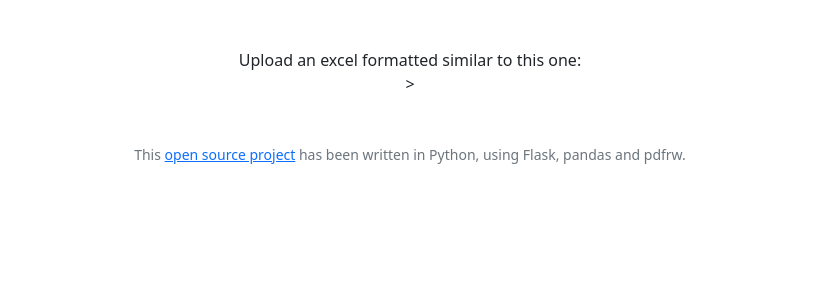
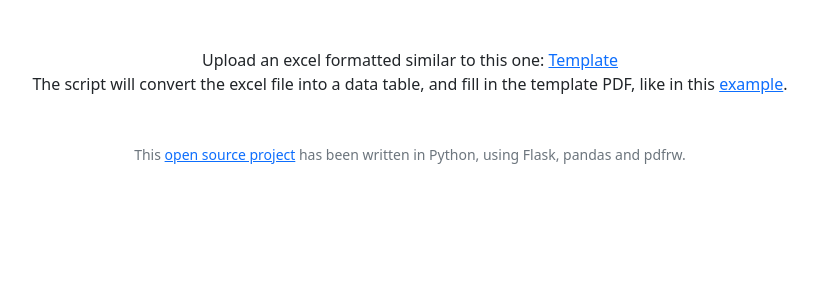
Before and after one commit to Curiosit/pdf-conference-tool, a Flask app: page /help in a window 1280 px wide. Shown: the part 102-402 px from the top of the page, without its empty margins (230-1047 px from the left). Run offline with Flask 3, Linux system fonts and the light colour scheme; some libraries are stand-ins or nearby versions.

Commit message:
polishing up

```diff
--- a/app.py
+++ b/app.py
@@ -1,24 +1,24 @@
-import os
+
 import io
-
 import pandas as pd
 import pdfrw
 from pdfrw import PdfName, PdfWriter, PdfReader
-import copy
 from cs50 import SQL
 from flask import Flask, flash, redirect, render_template, request, session, send_file
 from flask_session import Session
 from werkzeug.security import check_password_hash, generate_password_hash
 
-from helpers import apology, login_required, lookup, usd, stock_portfolio, stock_history
 
 # Configure application
 app = Flask(__name__)
-df =''
-#pdf_template = "static/temp.pdf"
+df = ""
+# pdf_template = "static/temp.pdf"
 from pathlib import Path
+
 THIS_FOLDER = Path(__file__).parent.resolve()
 pdf_template = THIS_FOLDER / "static/temp.pdf"
+excel_template = THIS_FOLDER / "static/example_data.xls"
+filled_pdf = THIS_FOLDER / "static/filled_pdf.pdf"
 
 @app.after_request
 def after_request(response):
@@ -30,58 +30,57 @@ def after_request(response):
 
 
 @app.route("/")
-
 def index():
     """Show upload page by default"""
 
-    return render_template(
-        "upload.html"
-    )
+    return render_template("upload.html")
+
+
 def ExtractAlphanumeric(InputString):
     from string import ascii_letters, digits
+
     return "".join([ch for ch in InputString if ch in (ascii_letters + digits)])
 
-@app.route('/uploaded', methods=["GET", "POST"])
+
+@app.route("/uploaded", methods=["GET", "POST"])
 def upload():
-    if request.method == 'POST':
-        print(request.form['action'])
-        if request.form['action'] == "upload":
+    if request.method == "POST":
+        print(request.form["action"])
+        if request.form["action"] == "upload":
             # FileStorage object wrapper
-            f = request.files['file']
+            f = request.files["file"]
             data = f.read()
             filename = f.filename
             file_object = io.BytesIO(data)
             values = []
             vid = 0
             df = pd.read_excel(file_object, header=None)
+            df.columns = df.columns.astype(str)
+            df = df.rename(
+                columns={
+                    "0": "id",
+                    "1": "function",
+                    "2": "name",
+                    "3": "title",
+                    "4": "company",
+                    "5": "desc",
+                    "6": "text",
+                }
+            )
 
-            df.columns = df.columns.astype(str)
-            df = df.rename(columns={"0": "id", "1": "function", "2": "name", "3":"title", "4":"company", "5": "desc", "6":"text" })
-            #print(df)
-            html_table = df.to_html(classes='table table-striped table-bordered table-hover', index=False, header=False, escape=False)
+            dict = df.to_dict(orient="records")
+            ff = 4097
+            text_function = "text_function"
+            text_name = "text_name"
+            text_desc = "text_desc"
+            text_company = "text_company"
 
+            values = dict
+            i = 0
+            result = []
+            pdfs = pdfrw.PdfWriter()
 
-            html_table = html_table.replace('<th>', '<th style="border-bottom: 0;">')
-            dict = df.to_dict(orient='records')
-            #print(dict)
-
-            ff = 4097
-            #ff = 1
-
-
-            ### field_names
-            text_function = 'text_function'
-            text_name = 'text_name'
-            text_desc = 'text_desc'
-            text_company = 'text_company'
-
-            new_page=''
-            values = dict
-            i=0
-            result=[]
-            pdfs = pdfrw.PdfWriter()
-            pdf_output = ''
-            ppage = ''
+            ppage = ""
 
             for value in values:
                 pdf = pdfrw.PdfReader(pdf_template)
@@ -89,38 +88,52 @@ def upload():
                 i = i + 1
                 p = 0
 
+                annotations = page["/Annots"]
+                for annotation in annotations:
+                    if annotation["/Subtype"] == "/Widget":
+                        if not annotation["/T"]:
+                            annotation = annotation["/Parent"]
 
-                annotations = page['/Annots']
-                for annotation in annotations:
-                    if annotation['/Subtype']=='/Widget':
-                        if not annotation['/T']:
-                            annotation=annotation['/Parent']
-                            #print (annotation)
-                            if annotation['/T']:
-                                #print(annotation['/T'])
-                                #print(type(annotation['/T']))
-                                key = annotation['/T'].strip('()')
-                                mkey = ''.join(filter(lambda z: not z.isdigit(), key))
+                            if annotation["/T"]:
+                                key = annotation["/T"].strip("()")
+                                mkey = "".join(filter(lambda z: not z.isdigit(), key))
 
-                                if mkey==text_function:
-                                    annotation.update(pdfrw.PdfDict(V='{}'.format(value['function'].upper()),Ff=ff))
-                                    annotation.update(pdfrw.PdfDict(T=(mkey+str(i))))
-                                    print(value['function'])
-                                if mkey==text_name:
-                                    annotation.update(pdfrw.PdfDict(V='{}'.format(value['name']),Ff=ff))
-                                    annotation.update(pdfrw.PdfDict(T=(mkey+str(i))))
-                                    print(value['name'])
-                                if mkey==text_desc:
-                                    text = ''
-                                    print(str(value['desc']))
-                                    if pd.isnull(str(value['desc'])) or str(value['desc'])=='nan':
-                                        text = str(value['text']) + "\n"
+                                if mkey == text_function:
+                                    annotation.update(
+                                        pdfrw.PdfDict(
+                                            V="{}".format(value["function"].upper()),
+                                            Ff=ff,
+                                        )
+                                    )
+                                    annotation.update(pdfrw.PdfDict(T=(mkey + str(i))))
+                                    print(value["function"])
+                                if mkey == text_name:
+                                    annotation.update(
+                                        pdfrw.PdfDict(
+                                            V="{}".format(value["name"]), Ff=ff
+                                        )
+                                    )
+                                    annotation.update(pdfrw.PdfDict(T=(mkey + str(i))))
+                                    print(value["name"])
+                                if mkey == text_desc:
+                                    text = ""
+                                    print(str(value["desc"]))
+                                    if (
+                                        pd.isnull(str(value["desc"]))
+                                        or str(value["desc"]) == "nan"
+                                    ):
+                                        text = str(value["text"]) + "\n"
                                     else:
-                                        text = str(value['text']) + "\n" + str(value['desc'])
-                                    annotation.update(pdfrw.PdfDict(V='{}'.format(text),Ff=ff))
-                                    annotation.update(pdfrw.PdfDict(T=(mkey+str(i))))
+                                        text = (
+                                            str(value["text"])
+                                            + "\n"
+                                            + str(value["desc"])
+                                        )
+                                    annotation.update(
+                                        pdfrw.PdfDict(V="{}".format(text), Ff=ff)
+                                    )
+                                    annotation.update(pdfrw.PdfDict(T=(mkey + str(i))))
                     ppage = page
-
 
                 result = pdfs.addpage(ppage)
                 print(result)
@@ -130,19 +143,23 @@ def upload():
 
             reopen = pdfrw.PdfReader(buf)
 
-            reopen.Root.AcroForm = pdfrw.PdfDict(NeedAppearances=pdfrw.PdfObject('true'))
+            reopen.Root.AcroForm = pdfrw.PdfDict(
+                NeedAppearances=pdfrw.PdfObject("true")
+            )
 
             buf2 = io.BytesIO()
             pdfrw.PdfWriter().write(buf2, reopen)
             buf2.seek(0)
             print("sending file.......................")
 
-
-
-            return send_file(buf2, as_attachment=True, download_name= str(filename) + ".pdf", mimetype='application/pdf')
-        if request.form['action'] == "check":
-            # FileStorage object wrapper
-            f = request.files['file']
+            return send_file(
+                buf2,
+                as_attachment=True,
+                download_name=str(filename) + ".pdf",
+                mimetype="application/pdf",
+            )
+        if request.form["action"] == "check":
+            f = request.files["file"]
             data = f.read()
             filename = f.filename
             file_object = io.BytesIO(data)
@@ -151,17 +168,27 @@ def upload():
             df = pd.read_excel(file_object, header=None)
 
             df.columns = df.columns.astype(str)
-            df = df.rename(columns={"0": "id", "1": "function", "2": "name", "3":"title", "4":"company", "5": "desc", "6":"text" })
-            #print(df)
-            html_table = df.to_html(classes='table table-striped table-bordered table-hover', index=False, header=False, escape=False)
+            df = df.rename(
+                columns={
+                    "0": "id",
+                    "1": "function",
+                    "2": "name",
+                    "3": "title",
+                    "4": "company",
+                    "5": "desc",
+                    "6": "text",
+                }
+            )
 
+            html_table = df.to_html(
+                classes="table table-striped table-bordered table-hover",
+                index=False,
+                header=False,
+                escape=False,
+            )
 
-            html_table = html_table.replace('<th>', '<th style="border-bottom: 0;">')
+            html_table = html_table.replace("<th>", '<th style="border-bottom: 0;">')
             return render_template("table.html", table=html_table)
-
-
-
-
 
     else:
         return render_template("upload.html")
@@ -171,6 +198,4 @@ def upload():
 def help():
     """Show help"""
 
-    return render_template(
-        "help.html"
-    )
+    return render_template("help.html", excel_template = excel_template, filled_pdf=filled_pdf)
--- a/templates/help.html
+++ b/templates/help.html
@@ -6,5 +6,6 @@
 
 {% block main %}
 
-    <div>Upload an excel formatted similar to this one: </div>>
+    <div>Upload an excel formatted similar to this one: <a href={{excel_template}}> Template </a></div>
+    <div>The script will convert the excel file into a data table, and fill in the template PDF, like in this <a href={{filled_pdf}}> example</a>.</div>
 {% endblock %}
--- a/templates/layout.html
+++ b/templates/layout.html
@@ -31,7 +31,7 @@
                 <div class="collapse navbar-collapse" id="navbar">
 
                         <ul class="navbar-nav ms-auto mt-2">
-                            <li class="nav-item"><a class="nav-link" href="/instructions">Help</a></li>
+                            <li class="nav-item"><a class="nav-link" href="/help">Help</a></li>
 
                         </ul>
 
```
Also changed, not shown: 2 other files.
